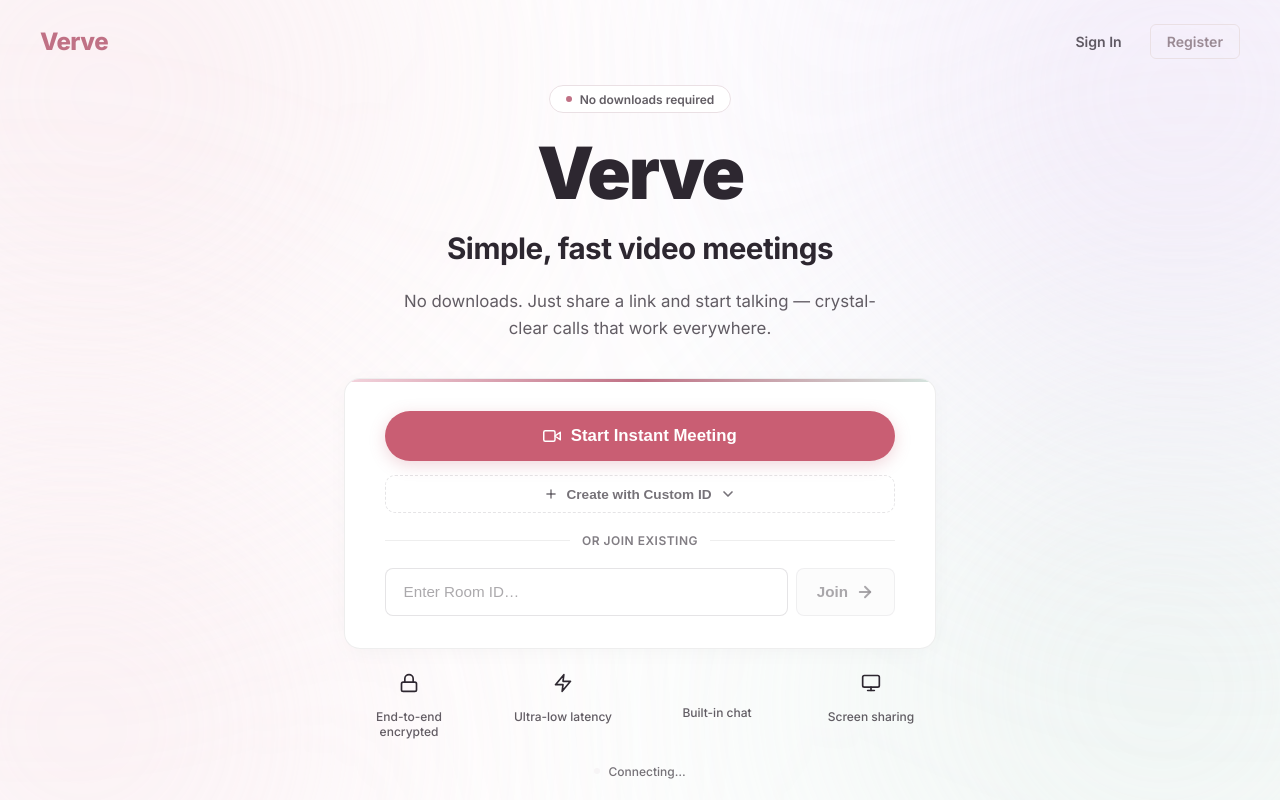
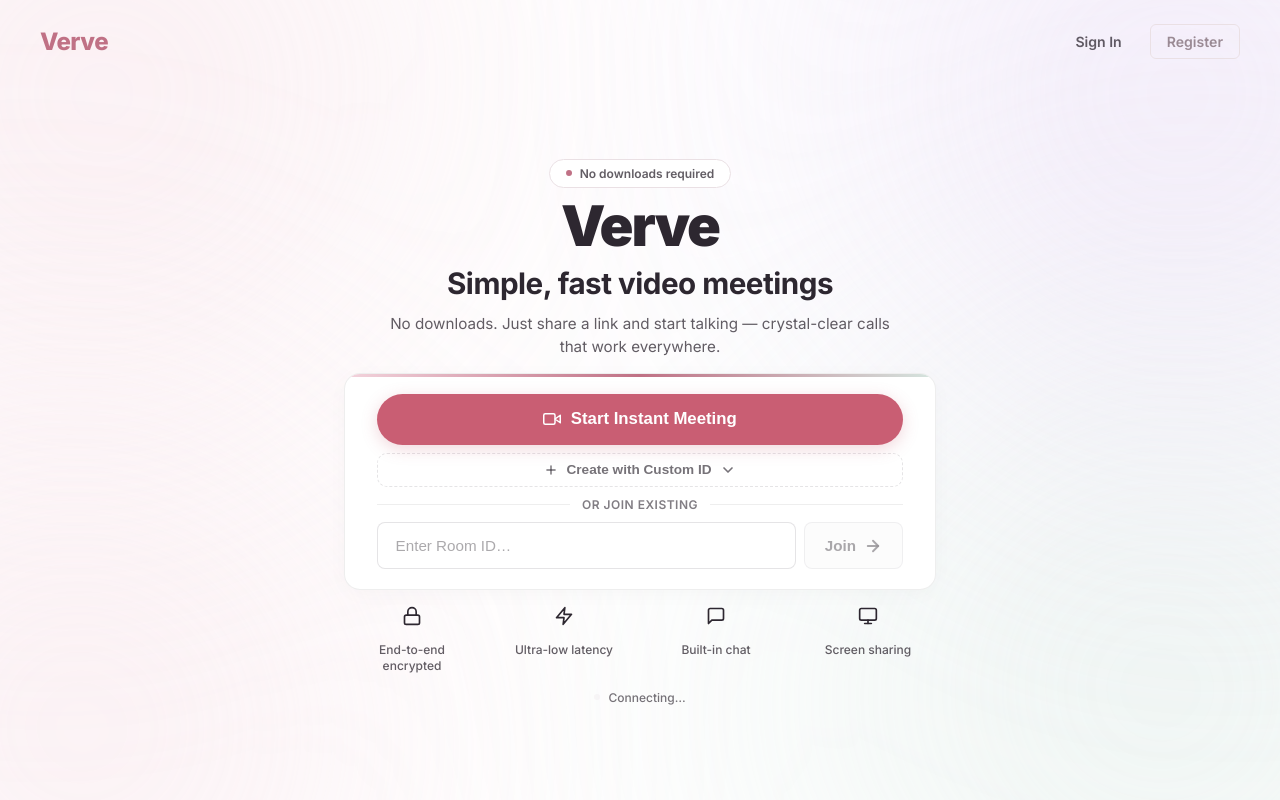
Before and after one commit to SakshamSinghal20/Verve, a React (Vite) app in the folder Frontend/Live-calling/: page / in a window 1280 px wide. Built offline with nearby package versions, Linux system fonts and the light colour scheme; no server answers.

Commit message:
fix: fit landing page in one viewport, fix missing chat icon
- Set landing-container to height: 100dvh to prevent scrolling
- Compress gaps, padding, font sizes across landing page elements
- Add width/height to IconChat SVG so it renders visibly

```diff
--- a/Frontend/Live-calling/src/App.css
+++ b/Frontend/Live-calling/src/App.css
@@ -6,7 +6,8 @@
   flex-direction: column;
   align-items: center;
   justify-content: center;
-  min-height: 100dvh;
+  height: 100dvh;
+  max-height: 100dvh;
   background: #FFFFFF;
   color: #2D2730;
   font-family: 'Inter', 'Roboto', system-ui, sans-serif;
@@ -96,10 +97,10 @@
   flex-direction: column;
   align-items: center;
   text-align: center;
-  gap: 1.25rem;
+  gap: 0.65rem;
   width: 100%;
   max-width: 640px;
-  padding: 5rem 1.5rem 1rem;
+  padding: 4.5rem 1.5rem 0;
   animation: slide-up 0.5s ease both;
 }
 
@@ -126,13 +127,13 @@
 
 /* ── Brand / Headline ────────────────────────────────────── */
 .hero-brand {
-  font-size: clamp(3rem, 8vw, 4.5rem);
+  font-size: clamp(2.4rem, 7vw, 3.5rem);
   font-weight: 900;
   letter-spacing: -2px;
   line-height: 1;
   color: #2D2730;
   margin: 0;
-  padding-top: 0.25rem;
+  padding-top: 0;
 }
 
 .hero-headline {
@@ -145,11 +146,11 @@
 }
 
 .hero-subtext {
-  font-size: 1.05rem;
+  font-size: 0.95rem;
   color: rgba(45, 39, 48, 0.75);
-  line-height: 1.6;
+  line-height: 1.5;
   max-width: 500px;
-  margin: 0 0 0.5rem;
+  margin: 0;
 }
 
 /* ── Action card ─────────────────────────────────────────── */
@@ -159,9 +160,9 @@
   background: #FFFFFF;
   border: 1px solid rgba(45, 39, 48, 0.08);
   border-radius: 16px;
-  padding: 2rem 2.5rem;
+  padding: 1.25rem 2rem;
   box-shadow: 0 4px 24px -4px rgba(45, 39, 48, 0.04);
-  margin-top: 0.5rem;
+  margin-top: 0.25rem;
   overflow: hidden;
 }
 
@@ -232,8 +233,8 @@
   justify-content: center;
   gap: 0.5rem;
   width: 100%;
-  margin-top: 0.85rem;
-  padding: 0.65rem 1rem;
+  margin-top: 0.5rem;
+  padding: 0.5rem 1rem;
   background: none;
   border: 1px dashed rgba(45, 39, 48, 0.12);
   border-radius: 10px;
@@ -331,7 +332,7 @@
   align-items: center;
   width: 100%;
   gap: 0.75rem;
-  margin: 1.25rem 0;
+  margin: 0.65rem 0;
 }
 
 .divider::before,
@@ -404,10 +405,10 @@
   position: relative;
   z-index: 1;
   display: flex;
-  gap: 1.5rem;
+  gap: 1rem;
   width: 100%;
   max-width: 640px;
-  padding: 0 1.5rem 1rem;
+  padding: 0.5rem 1.5rem 0.5rem;
   animation: slide-up 0.6s ease 0.1s both;
   justify-content: space-between;
 }
@@ -441,7 +442,7 @@
   display: flex;
   align-items: center;
   justify-content: center;
-  padding-bottom: 1rem;
+  padding-bottom: 0.5rem;
   animation: fade-in 0.8s ease 0.2s both;
 }
 
@@ -529,11 +530,11 @@
 @media (max-width: 520px) {
   .features-row {
     flex-wrap: wrap;
-    gap: 1rem;
+    gap: 0.75rem;
   }
   .feature-card { flex: 1 1 40%; }
-  .hero-card { padding: 1.5rem; }
+  .hero-card { padding: 1rem 1.25rem; }
   .landing-nav { padding: 1rem 1.5rem; }
-  .hero-brand { font-size: clamp(2.5rem, 12vw, 3.5rem); }
-  .landing-content { padding-top: 4rem; }
+  .hero-brand { font-size: clamp(2rem, 10vw, 2.8rem); }
+  .landing-content { padding-top: 3.5rem; gap: 0.5rem; }
 }
--- a/Frontend/Live-calling/src/components/Icons.jsx
+++ b/Frontend/Live-calling/src/components/Icons.jsx
@@ -37,7 +37,7 @@ export const IconScreen = ({ className = "" }) => (
 );
 
 export const IconChat = ({ className = "" }) => (
-    <svg className={className} viewBox="0 0 24 24" fill="none" stroke="currentColor" strokeWidth="2" strokeLinecap="round" strokeLinejoin="round">
+    <svg className={className} width="20" height="20" viewBox="0 0 24 24" fill="none" stroke="currentColor" strokeWidth="2" strokeLinecap="round" strokeLinejoin="round">
         <path d="M21 15a2 2 0 0 1-2 2H7l-4 4V5a2 2 0 0 1 2-2h14a2 2 0 0 1 2 2z"/>
     </svg>
 );
```
